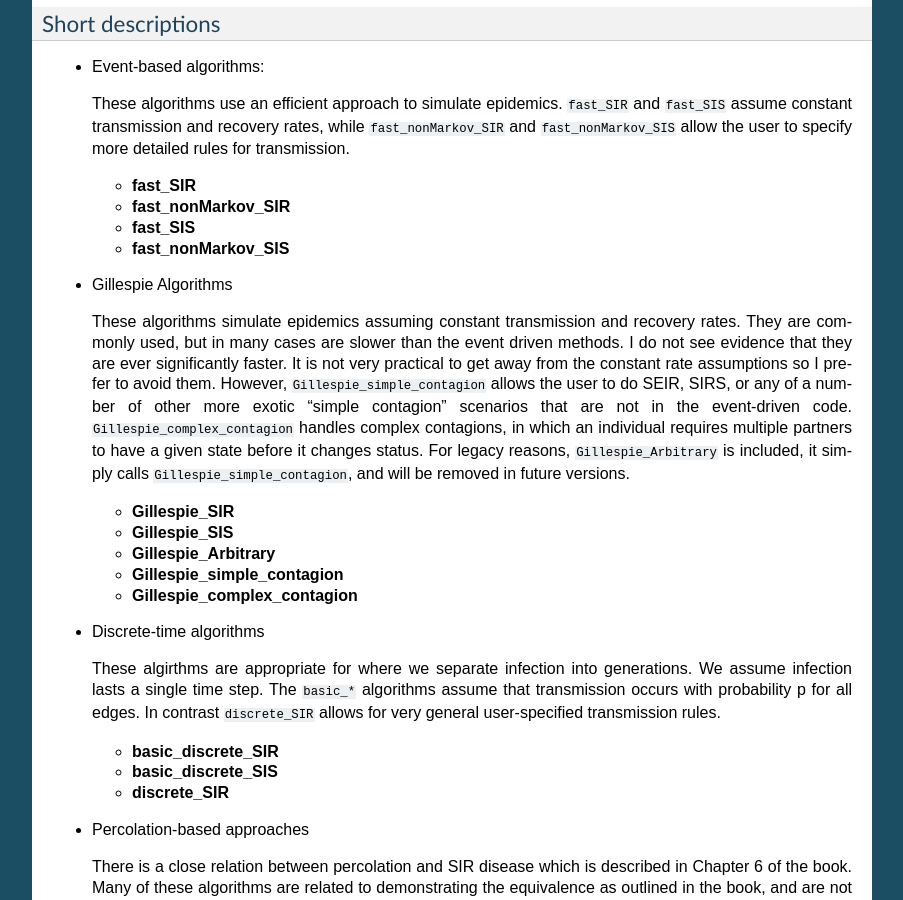
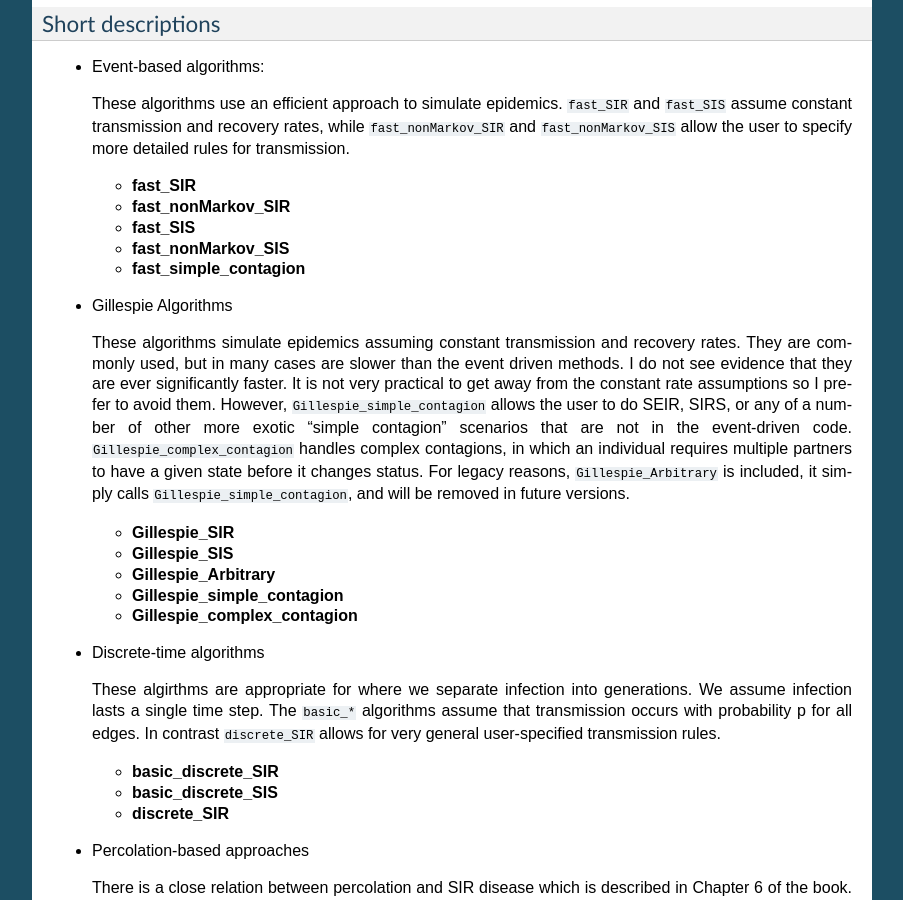
Before and after one commit to springer-math/Mathematics-of-Epidemics-on-Networks, a Sphinx documentation site: the page built from docs/EoN.rst, in a window 1280 px wide and 900 px high, scrolled down 1067 px. Shown: the whole window, without its empty margins (198-1101 px from the left). Built offline with Sphinx 7.4.7, drawn with Linux system fonts in a browser that asks for light colours.

Commit message:
updating list of functions

```diff
--- a/docs/EoN.rst
+++ b/docs/EoN.rst
@@ -70,6 +70,7 @@
    fast_nonMarkov_SIR
    fast_SIS
    fast_nonMarkov_SIS
+   fast_simple_contagion
    Gillespie_SIR
    Gillespie_SIS
    Gillespie_Arbitrary
@@ -103,6 +104,7 @@
   - **fast_nonMarkov_SIR**
   - **fast_SIS**
   - **fast_nonMarkov_SIS**
+  - **fast_simple_contagion**
 
 - Gillespie Algorithms
 
@@ -330,6 +332,8 @@
    SIR_compact_effective_degree_from_graph
    SIS_compact_effective_degree
    SIS_compact_effective_degree_from_graph
+   Simple_contagion_heterogeneous_pairwise
+   Simple_contagion_heterogeneous_pairwise_from_graph
    Epi_Prob_discrete
    Epi_Prob_cts_time
    Epi_Prob_non_Markovian
--- /dev/null
+++ b/docs/functions/EoN.Simple_contagion_heterogeneous_pairwise.rst
@@ -0,0 +1,6 @@
+EoN.Simple\_contagion\_heterogeneous\_pairwise
+==============================================
+
+.. currentmodule:: EoN
+
+.. autofunction:: Simple_contagion_heterogeneous_pairwise
--- /dev/null
+++ b/docs/functions/EoN.Simple_contagion_heterogeneous_pairwise_from_graph.rst
@@ -0,0 +1,6 @@
+EoN.Simple\_contagion\_heterogeneous\_pairwise\_from\_graph
+===========================================================
+
+.. currentmodule:: EoN
+
+.. autofunction:: Simple_contagion_heterogeneous_pairwise_from_graph
--- /dev/null
+++ b/docs/functions/EoN.fast_simple_contagion.rst
@@ -0,0 +1,6 @@
+EoN.fast\_simple\_contagion
+===========================
+
+.. currentmodule:: EoN
+
+.. autofunction:: fast_simple_contagion
```
